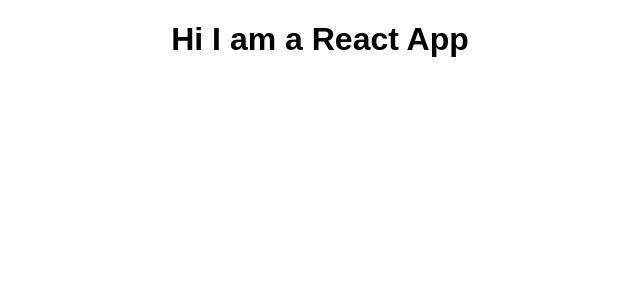
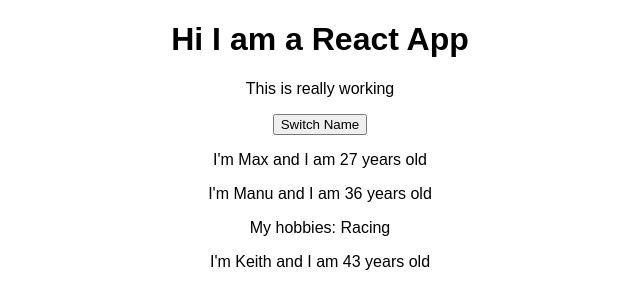
Before and after one commit to keithd99/React, a React (Create React App) app in the folder react-complete-guide/: page / in a window 1280 px wide. Shown: the top 308 px of the page, without its empty margins (320-960 px from the left). Built offline with nearby package versions, Linux system fonts and the light colour scheme.

Commit message:
First use of State

```diff
--- a/react-complete-guide/src/App.js
+++ b/react-complete-guide/src/App.js
@@ -1,13 +1,27 @@
 import React, { Component } from 'react';
 import './App.css';
+import Person from './Person/Person';
 
 class App extends Component {
+    state = {
+        persons: [
+            { name: 'Max', age: '27' },
+            { name: 'Manu', age: '36' },
+            {name: 'Keith', age:'43'}
+        ]
+    }
     render() {
         return (
             <div className="App">
                 <h1>Hi I am a React App</h1>
+                <p>This is really working</p>
+                <button>Switch Name</button>
+                <Person name={this.state.persons[0].name} age={this.state.persons[0].age}/>
+                <Person name={this.state.persons[1].name} age={this.state.persons[1].age}>My hobbies: Racing</Person>
+                <Person name={this.state.persons[2].name} age={this.state.persons[2].age}/>
             </div>
         );
+        //return React.createElement('div', {className:'App'}, React.createElement('h1',null,'Hi I am a React App!!'));
     }
 }
 
--- /dev/null
+++ b/react-complete-guide/src/Person/Person.js
@@ -0,0 +1,12 @@
+import React from 'react';
+
+const person = (props) => {
+    return (
+        <div>
+            <p>I'm {props.name} and I am {props.age} years old</p>
+            <p>{props.children}</p>
+        </div>
+    )
+};
+
+export default person;
```
